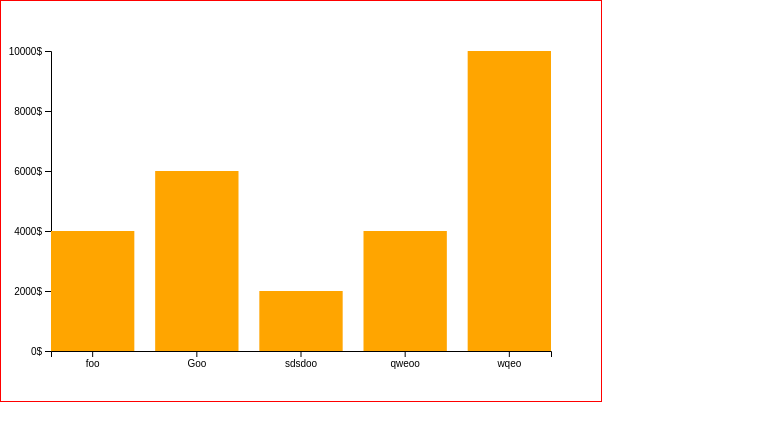
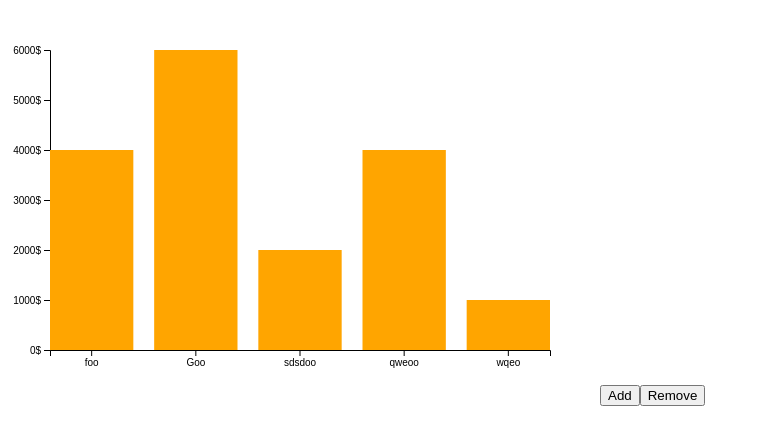
Before and after one commit to Sir-Unkie/d3-typescript-practice, a React (Create React App) app: page / in a window 1280 px wide. Shown: the top 444 px of the page, without its empty margins (0-768 px from the left). Built offline with nearby package versions, Linux system fonts and the light colour scheme.

Commit message:
added removing and adding data to chart functionality

```diff
--- a/src/Components/Chart/Chart.tsx
+++ b/src/Components/Chart/Chart.tsx
@@ -1,4 +1,4 @@
-import React, { useRef, useEffect, useState, useMemo } from 'react';
+import React, { useRef, useEffect, useState } from 'react';
 import styles from './Chart.module.scss';
 import * as d3 from 'd3';
 import { Selection } from 'd3';
@@ -17,7 +17,7 @@ const Chart: React.FC = () => {
     { name: 'Goo', number: 6000 },
     { name: 'sdsdoo', number: 2000 },
     { name: 'qweoo', number: 4000 },
-    { name: 'wqeo', number: 10000 },
+    { name: 'wqeo', number: 1000 },
   ];
 
   const [data, setData] = useState(initialData);
@@ -45,10 +45,10 @@ const Chart: React.FC = () => {
   const xAxis = d3.axisBottom(x);
 
   useEffect(() => {
-    console.log('in useeffect');
     if (!selection) {
       setSelection(d3.select(svgRef.current));
     } else {
+      selection.selectAll('*').remove();
       console.log(y(10000));
       // axis
       const xAxisGroup = selection
@@ -91,16 +91,54 @@ const Chart: React.FC = () => {
         .attr('y', d => y(d.number))
         .attr('fill', 'orange')
         .attr('height', d => dimensions.chartHeight - y(d.number));
+
+      selection.exit().remove();
     }
-  }, [selection, data, x, y, dimensions.height, dimensions.width]);
+  }, [
+    selection,
+    data,
+    x,
+    y,
+    dimensions.height,
+    dimensions.width,
+    dimensions.chartHeight,
+    dimensions.marginLeft,
+    dimensions.marginTop,
+    xAxis,
+    yAxis,
+  ]);
+
+  const addRandom = () => {
+    const randomName = `New ${Math.floor(Math.random() * 40 + 1)}`;
+    const randomData = {
+      name: randomName,
+      number: Math.floor(Math.random() * 10000 + 1),
+    };
+    setData(prevState => {
+      return [...prevState, randomData];
+    });
+  };
+  const removeLast = () => {
+    if (data.length === 0) {
+      return;
+    } else {
+      setData(prevState => {
+        return prevState.slice(0, prevState.length - 1);
+      });
+    }
+  };
 
   return (
-    <svg
-      width={dimensions.width}
-      height={dimensions.height}
-      className={styles.container}
-      ref={svgRef}
-    ></svg>
+    <div>
+      <svg
+        width={dimensions.width}
+        height={dimensions.height}
+        // className={styles.container}
+        ref={svgRef}
+      ></svg>
+      <button onClick={addRandom}>Add</button>
+      <button onClick={removeLast}>Remove</button>
+    </div>
   );
 };
 
```
